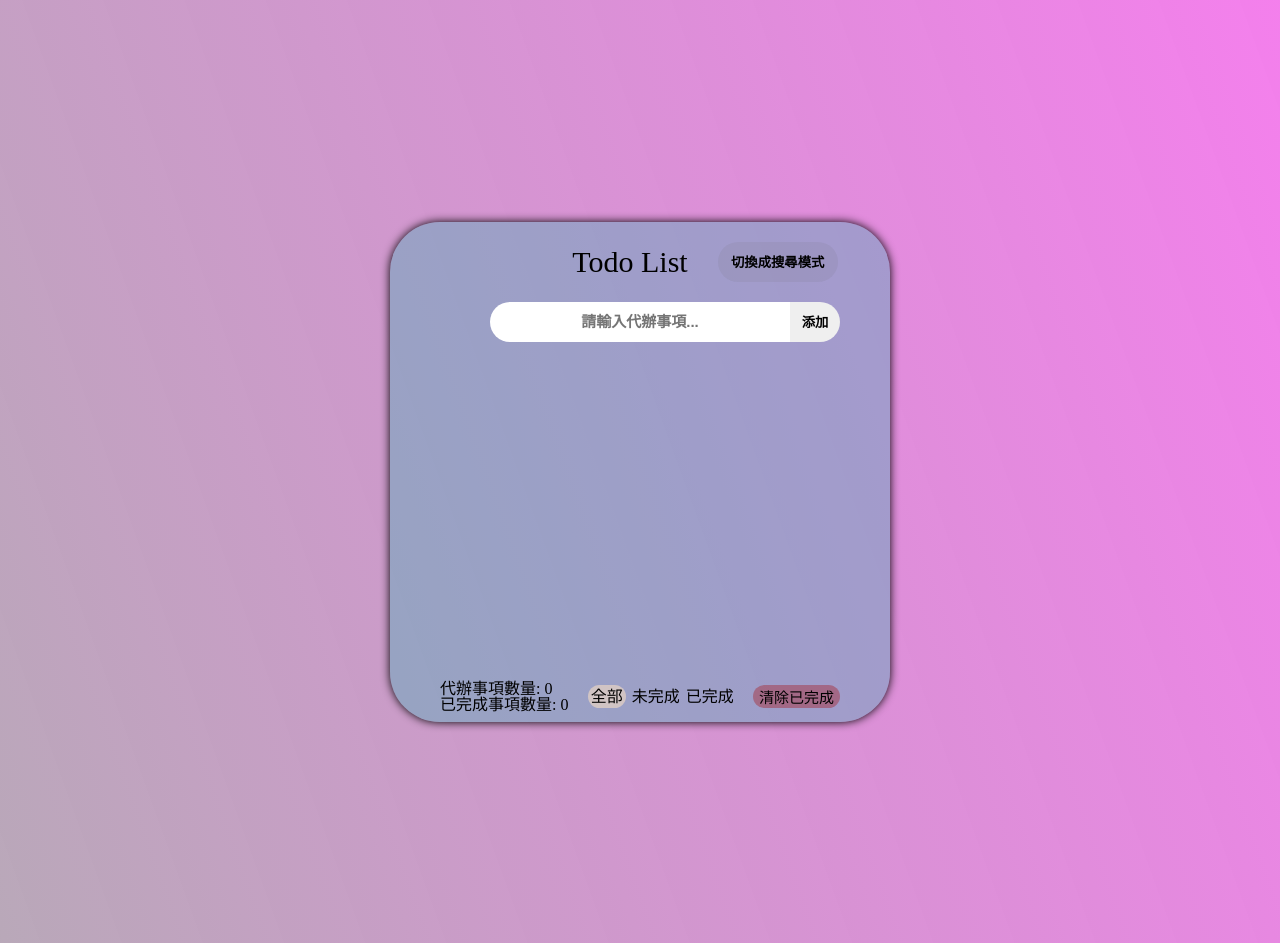
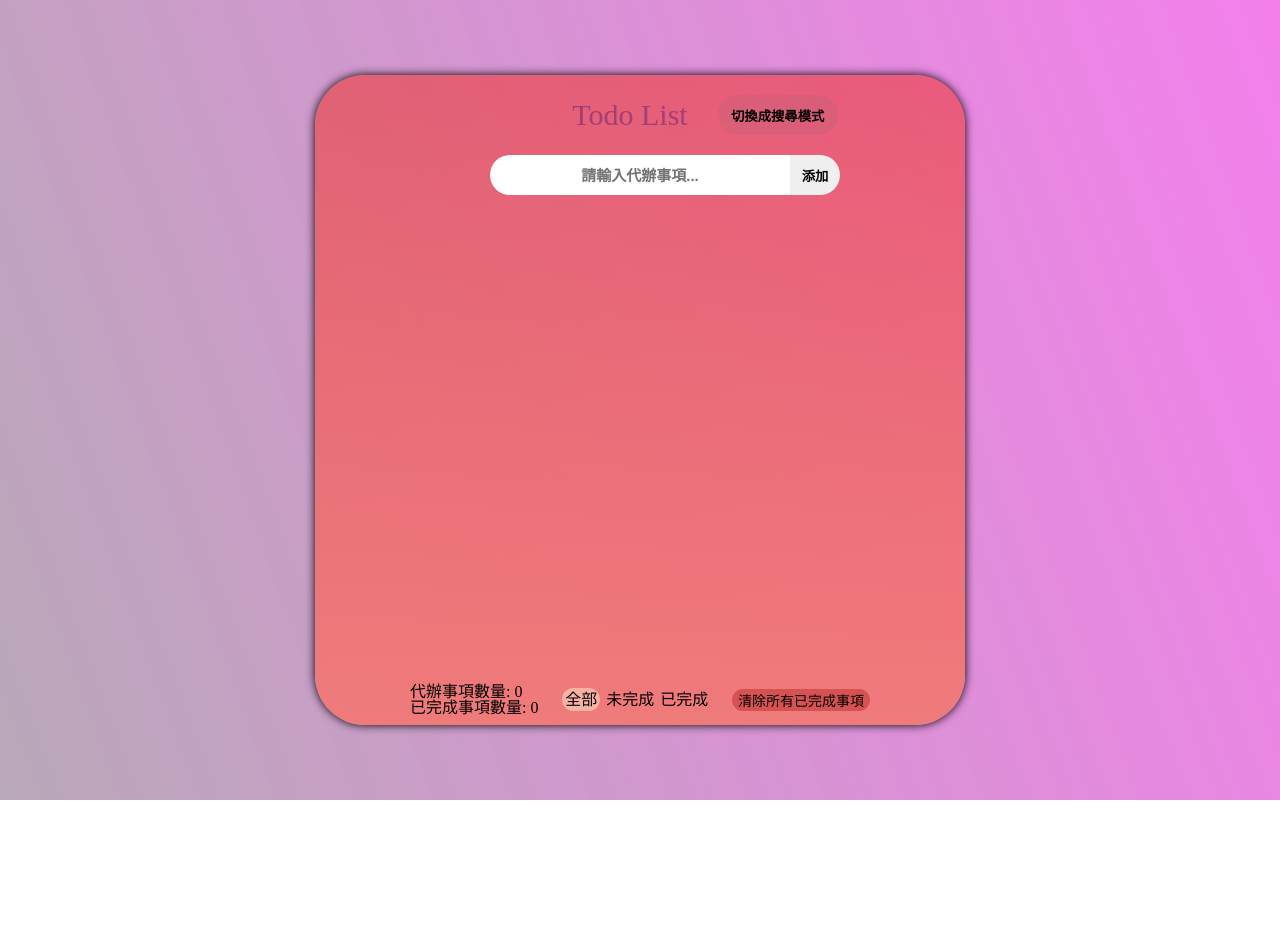
Before and after one commit to lemoncat0817/todo-list, a Vue app: page / in a window 1280 px wide. After the commit the page ends 800 px from the top, so only its background shows below. Built offline with nearby package versions, Linux system fonts and the light colour scheme.

Commit message:
fix all select delete bug and taskname's max length and mainContainer's bg color

```diff
--- a/package.json
+++ b/package.json
@@ -4,7 +4,7 @@
   "private": true,
   "type": "module",
   "scripts": {
-    "dev": "vite",
+    "dev": "vite --open",
     "build": "vite build",
     "preview": "vite preview"
   },
--- a/src/App.vue
+++ b/src/App.vue
@@ -98,6 +98,8 @@ const clearList = () => {
     list.value = [list.value];
   }
   list.value = list.value.filter(item => !item.isCompleted)
+  templist.value = list.value.filter(item => !item.isCompleted)
+  handleSearchTask(keyword.value)
 }
 //編輯todo
 const startEditing = (id) => {
@@ -116,6 +118,7 @@ const handleEdit = (id) => {
   }
   const editList = list.value.find(item => item.id === id)
   editList.isEditing = false
+  handleSearchTask(keyword.value)
 }
 
 const handleSearchTask = (searchText) => {
@@ -172,20 +175,20 @@ watch(searchlist, () => {
 
 <style scoped>
 .app {
-  width: 100%;
-  height: 943px;
+  width: 100vw;
+  height: 100vh;
   display: flex;
   justify-content: center;
   align-items: center;
-  background: linear-gradient(250deg, #e901da80, #5932596c);
+  background: linear-gradient(250deg, #e901da80, #5932596c) no-repeat;
   background-blend-mode: multiply;
 
 }
 
 .container {
-  width: 500px;
-  height: 500px;
-  background-color: #52acb86c;
+  width: 650px;
+  height: 650px;
+  background: linear-gradient(0deg, #f07b7b, #ec3c3c9b);
   border-radius: 50px;
   box-shadow: 0px 0px 10px black;
   display: flex;
--- a/src/components/todoFooter.vue
+++ b/src/components/todoFooter.vue
@@ -1,14 +1,14 @@
 <template>
   <div class="footerContent">
     <div class="footerText">
-      <span  :class="{display: active === '已完成' && '全部'}">代辦事項數量: {{ leftCount }}</span>
-      <span :class="{display: active === '未完成' && '全部'}">已完成事項數量: {{ completedCount }}</span>
+      <span :class="{ display: active === '已完成' && '全部' }">代辦事項數量: {{ leftCount }}</span>
+      <span :class="{ display: active === '未完成' && '全部' }">已完成事項數量: {{ completedCount }}</span>
     </div>
     <div class="footerContentli">
       <li v-for="item in filter" :key="item"><a :class="{ selected: item === active }"
           @click="emit('changeActive', item)">{{ item }}</a></li>
     </div>
-    <button class="clearBtn" @click="emit('clearCompleted')">清除已完成</button>
+    <button class="clearBtn" @click="emit('clearCompleted')">清除所有已完成事項</button>
   </div>
 
 </template>
@@ -19,8 +19,8 @@ const props = defineProps(['list', 'filter', 'active'])
 const emit = defineEmits(['changeActive', 'clearCompleted'])
 
 if (!Array.isArray(props.list)) {
-    // 如果 props.list 不是陣列，將其轉換為陣列
-    props.list = [props.list];
+  // 如果 props.list 不是陣列，將其轉換為陣列
+  props.list = [props.list];
 }
 
 //篩選出代辦事情的數量
@@ -50,16 +50,18 @@ const completedCount = computed(() => props.list.filter(item => item.isCompleted
   margin: 3px;
 }
 
-.footerText{
+.footerText {
+  margin-left: -30px;
   display: flex;
   flex-direction: column;
 }
 
 .clearBtn {
+  margin-right: -30px;
   border: none;
   cursor: pointer;
   border-radius: 30px;
-  font-size: 15px;
+  font-size: 14px;
   background: #a5070759;
 }
 
@@ -83,8 +85,7 @@ const completedCount = computed(() => props.list.filter(item => item.isCompleted
   background-color: rgba(255, 228, 196, 0.541);
 }
 
-.display{
+.display {
   display: none;
 }
-
 </style>
--- a/src/components/todoHeader.vue
+++ b/src/components/todoHeader.vue
@@ -8,11 +8,11 @@
     <div class="content">
       <div class="empty"></div>
       <div v-if="!model" class="bar">
-        <input maxlength="10" type="text" placeholder="請輸入代辦事項..." v-model.trim="taskname" @keyup.enter="handleTask" />
+        <input maxlength="20" type="text" placeholder="請輸入代辦事項..." v-model.trim="taskname" @keyup.enter="handleTask" />
         <button class="Btn" @click="handleTask">添加</button>
       </div>
       <div v-else class="bar">
-        <input maxlength="10" type="text" placeholder="請輸入搜尋關鍵字..." v-model.trim="tasknameKeyword"
+        <input maxlength="20" type="text" placeholder="請輸入搜尋關鍵字..." v-model.trim="tasknameKeyword"
           @keyup.enter="searchTask" />
         <button class="Btn" @click="searchTask">🔎</button>
       </div>
@@ -70,6 +70,9 @@ watch(() => tasknameKeyword.value, () => {
   margin: 20px 0px;
 }
 
+.headerTitle {
+  color: rgba(97, 29, 116, 0.505);
+}
 
 .toggleBtn {
   margin-right: -130px;
--- a/src/components/todoMain.vue
+++ b/src/components/todoMain.vue
@@ -1,15 +1,15 @@
 <template>
   <div class="content">
-    <input type="checkbox" class="allBtn" v-show="filteredTodos.length !== 0"  @click="changeAll"
-      v-model="isAll">
+    <input type="checkbox" class="allBtn" v-show="filteredTodos.length !== 0" @click="changeAll" v-model="isAll">
     <li v-for="item in filteredTodos" :key="item.id">
-      <input type="checkbox" :checked="item.isCompleted"  @click="emit('completed', item.id)" />
+      <input type="checkbox" :checked="item.isCompleted" @click="emit('completed', item.id)" />
       <span class="taskName" :class="{ completed: item.isCompleted }">
         {{ item.taskname }}
       </span>
-      <input maxlength="10" class="editInput" v-if="item.isEditing" v-model="item.taskname" @blur="emit('saveEdit',item.id)" @keyup.enter="emit('saveEdit',item.id)">
+      <input maxlength="20" class="editInput" v-if="item.isEditing" v-model="item.taskname"
+        @blur="emit('saveEdit', item.id)" @keyup.enter="emit('saveEdit', item.id)">
       <button class="delBtn" @click="emit('delTask', item.id)">刪除</button>
-      <button class="editBtn" @click="emit('startEdit',item.id)">編輯</button>
+      <button class="editBtn" @click="emit('startEdit', item.id)">編輯</button>
     </li>
   </div>
 </template>
@@ -19,7 +19,7 @@ import { computed } from "vue"
 
 
 const props = defineProps(['list', 'filteredTodos'])
-const emit = defineEmits(['completed', 'delTask', 'changeAll','saveEdit','startEdit'])
+const emit = defineEmits(['completed', 'delTask', 'changeAll', 'saveEdit', 'startEdit'])
 
 
 
@@ -28,9 +28,9 @@ const emit = defineEmits(['completed', 'delTask', 'changeAll','saveEdit','startE
 const isAll = computed({
   get() {
     if (!Array.isArray(props.list)) {
-    // 如果 props.list 不是陣列，將其轉換為陣列
-    props.list = [props.list];
-}
+      // 如果 props.list 不是陣列，將其轉換為陣列
+      props.list = [props.list];
+    }
     return props.list.every(item => item.isCompleted)
   },
   set(val) {
@@ -82,9 +82,10 @@ const isAll = computed({
   border-radius: 30px;
   text-align: center;
   font-weight: bold;
+  overflow: auto;
 }
 
-.content li .taskName{
+.content li .taskName {
   line-height: 30px;
 }
 
@@ -97,7 +98,7 @@ const isAll = computed({
   cursor: pointer;
 }
 
-.content .editInput{
+.content .editInput {
   width: 70px;
 }
 
@@ -115,7 +116,8 @@ const isAll = computed({
 }
 
 .content li .editBtn:hover {
-  background-color: #c4ee0752;;
+  background-color: #c4ee0752;
+  ;
 }
 
 .content li .editBtn:active {
@@ -147,6 +149,4 @@ const isAll = computed({
 .completed {
   text-decoration: line-through;
 }
-
-
 </style>
```
